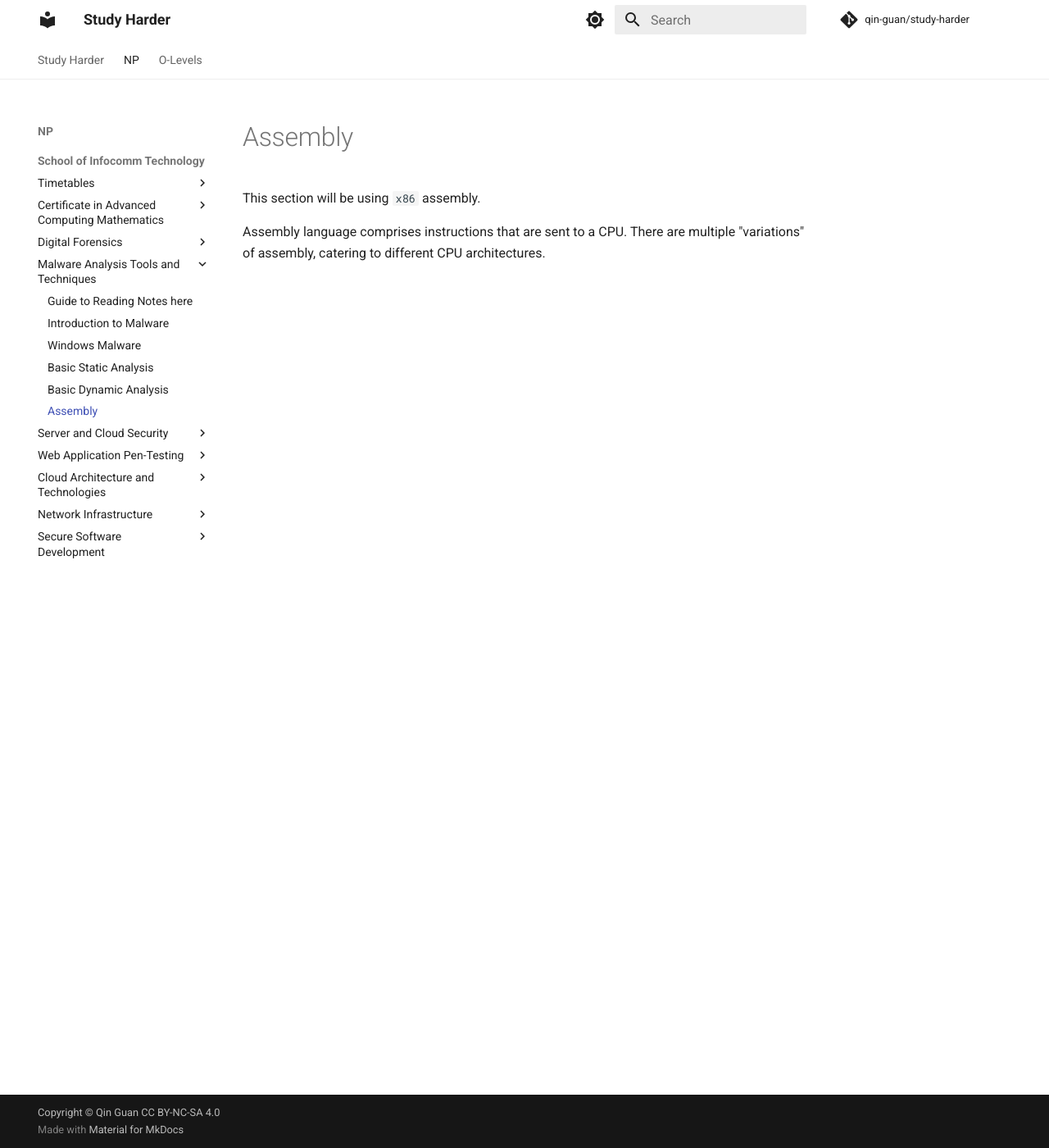
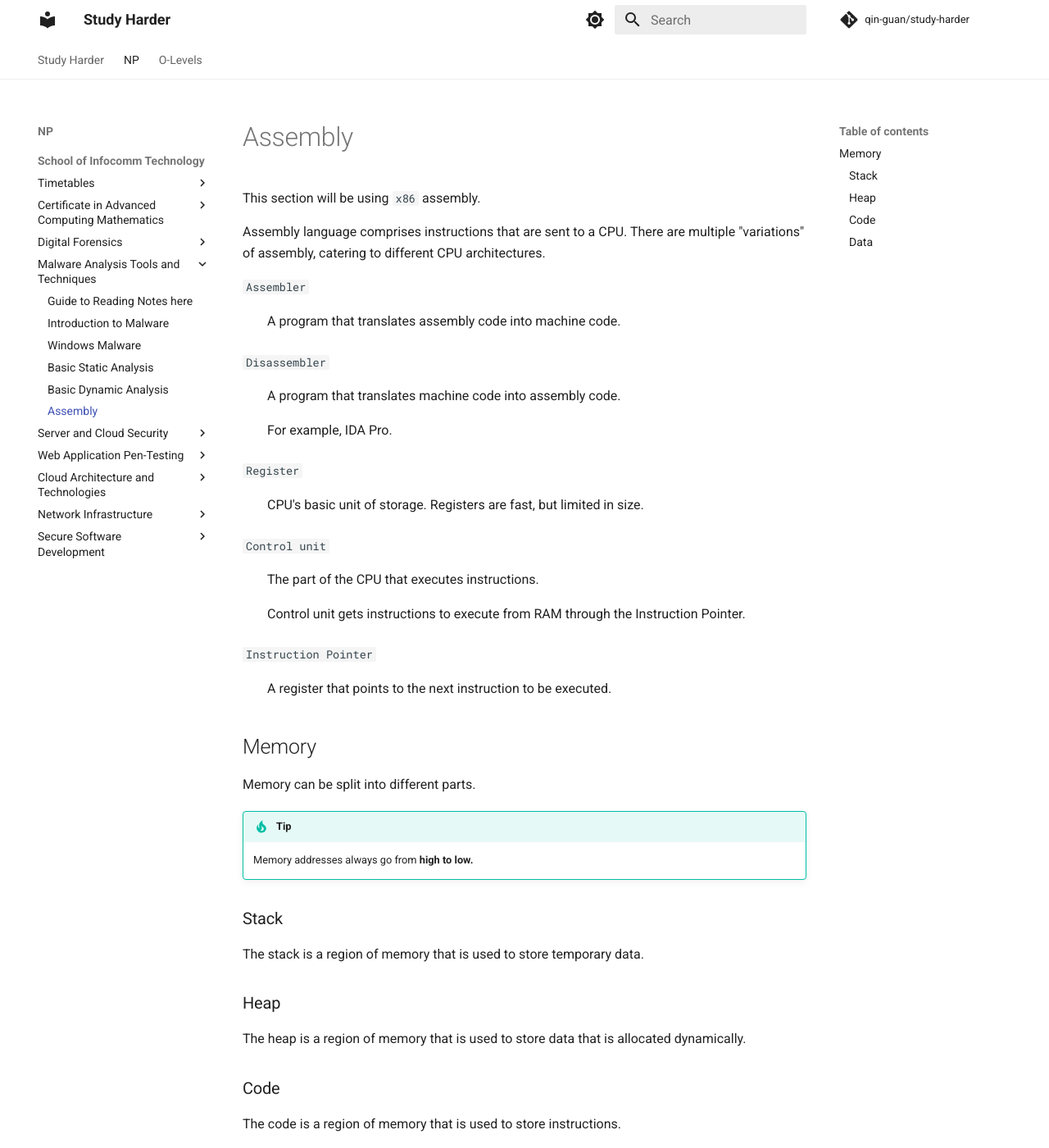
Before and after one commit to qin-guan/study-harder, an MkDocs documentation site: the page built from docs/np/ict/matt/5-assembly.md, in a window 1280 px wide and 1400 px high. Shown: the whole window at 82% size. Built offline with MkDocs 1.6.1 and Material for MkDocs 9.7.7, drawn with Linux system fonts in a browser that asks for light colours; comment, search, counter and statistics services are not loaded; some of the changed text lies outside the part shown.

Commit message:
update matt assemnbly

```diff
--- a/docs/np/ict/matt/5-assembly.md
+++ b/docs/np/ict/matt/5-assembly.md
@@ -3,3 +3,51 @@
 This section will be using `x86` assembly.
 
 Assembly language comprises instructions that are sent to a CPU. There are multiple "variations" of assembly, catering to different CPU architectures.
+
+`Assembler`
+
+:  A program that translates assembly code into machine code.
+
+`Disassembler`
+
+: A program that translates machine code into assembly code.
+
+  For example, IDA Pro.
+
+`Register`
+
+: CPU's basic unit of storage. Registers are fast, but limited in size.
+
+`Control unit`
+
+: The part of the CPU that executes instructions.
+
+  Control unit gets instructions to execute from RAM through the Instruction Pointer.
+
+`Instruction Pointer`
+
+: A register that points to the next instruction to be executed.
+
+## Memory
+
+Memory can be split into different parts.
+
+!!! tip
+
+    Memory addresses always go from **high to low.**
+
+### Stack
+
+The stack is a region of memory that is used to store temporary data.
+
+### Heap
+
+The heap is a region of memory that is used to store data that is allocated dynamically.
+
+### Code
+
+The code is a region of memory that is used to store instructions.
+
+### Data
+
+The data is a region of memory that is used to store static data.
```
